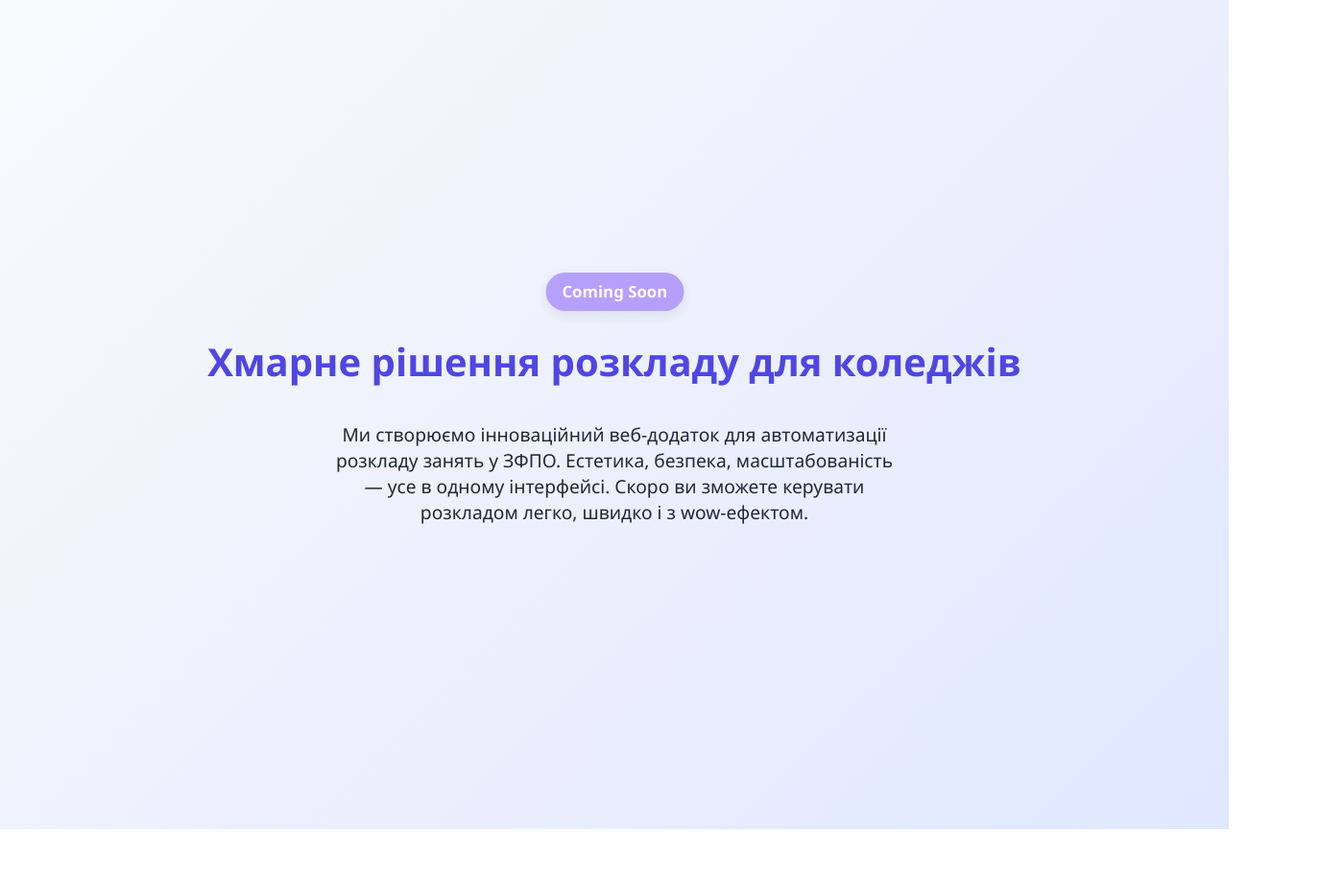
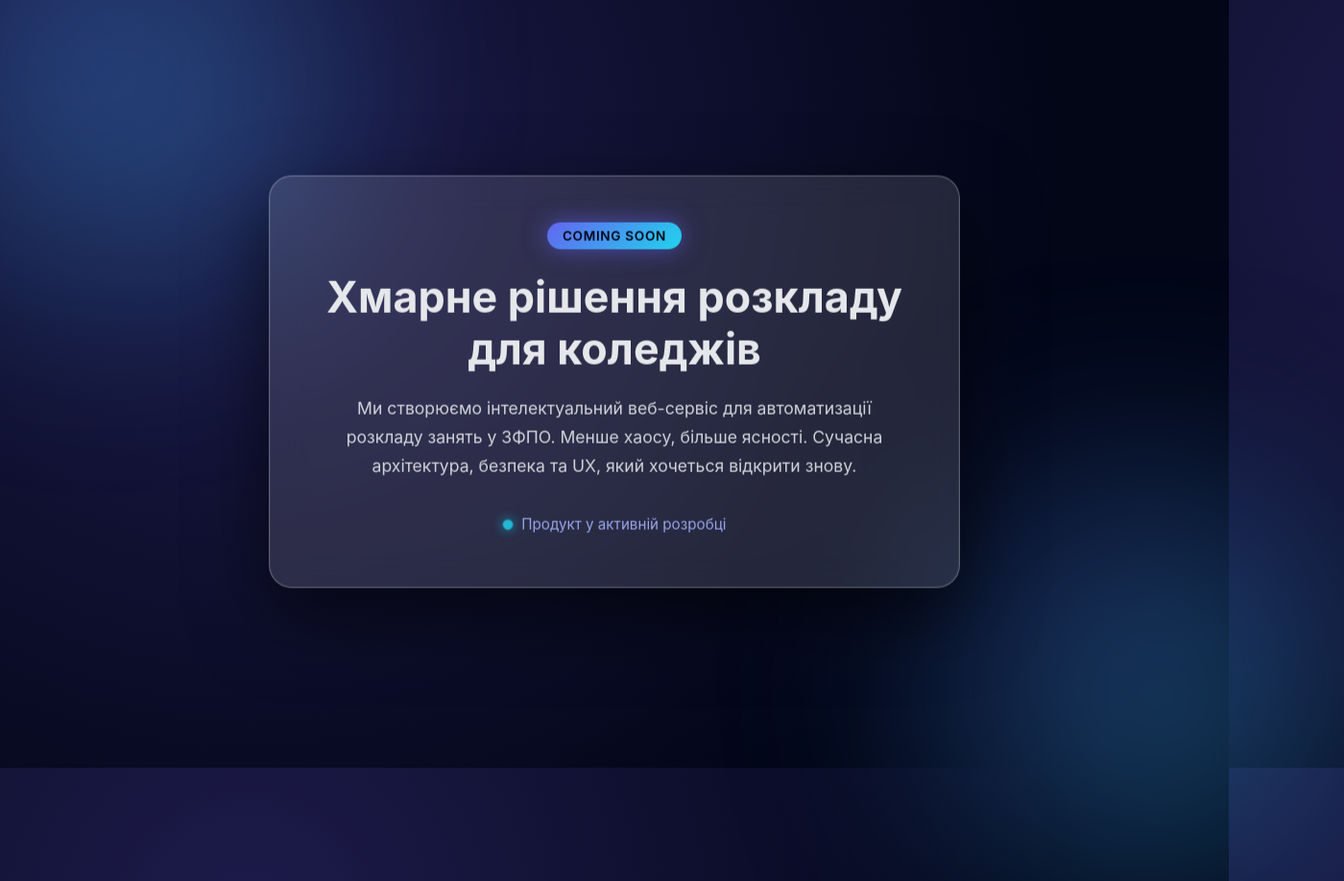
Before and after one commit to serawww7/schedpro.link-landing, a plain HTML site: page index.html in a window 1280 px wide. Shown: the whole page at 96% size, 1400 px wide, since content can reach past the window. Before the commit the page ends 864 px from the top, so only its background shows below. Drawn offline with Linux system fonts and the light colour scheme.

Commit message:
Refactor index.html for design enhancements
Updated styles and layout for improved aesthetics and functionality.

```diff
--- a/index.html
+++ b/index.html
@@ -4,69 +4,164 @@
   <meta charset="UTF-8" />
   <meta name="viewport" content="width=device-width, initial-scale=1.0" />
   <title>Хмарне рішення розкладу для коледжів</title>
+
   <style>
     :root {
-      --primary: #4f46e5;
-      --accent: #a78bfa;
-      --bg: #f9fafb;
-      --text: #1f2937;
+      --primary: #6366f1;
+      --accent: #22d3ee;
+      --glass: rgba(255, 255, 255, 0.12);
+      --border: rgba(255, 255, 255, 0.25);
+      --text: #e5e7eb;
+    }
+
+    * {
+      box-sizing: border-box;
     }
 
     body {
       margin: 0;
-      font-family: 'Segoe UI', sans-serif;
-      background: linear-gradient(135deg, var(--bg), #e0e7ff);
+      min-height: 100vh;
+      font-family: 'Inter', 'Segoe UI', system-ui, sans-serif;
+      background: radial-gradient(circle at 20% 20%, #1e1b4b, #020617 70%);
       color: var(--text);
       display: flex;
-      flex-direction: column;
       align-items: center;
       justify-content: center;
-      height: 100vh;
-      text-align: center;
+      overflow: hidden;
       padding: 2rem;
     }
 
+    /* Background blobs */
+    .blob {
+      position: absolute;
+      width: 420px;
+      height: 420px;
+      background: linear-gradient(135deg, var(--primary), var(--accent));
+      border-radius: 50%;
+      filter: blur(120px);
+      opacity: 0.35;
+      animation: float 12s ease-in-out infinite;
+    }
+
+    .blob.one {
+      top: -100px;
+      left: -100px;
+    }
+
+    .blob.two {
+      bottom: -120px;
+      right: -120px;
+      animation-delay: 4s;
+    }
+
+    @keyframes float {
+      0%, 100% { transform: translateY(0); }
+      50% { transform: translateY(-40px); }
+    }
+
+    /* Glass card */
+    .card {
+      position: relative;
+      max-width: 720px;
+      width: 100%;
+      padding: 3rem 3rem 3.5rem;
+      border-radius: 24px;
+      background: var(--glass);
+      backdrop-filter: blur(20px);
+      border: 1px solid var(--border);
+      box-shadow:
+        0 30px 80px rgba(0,0,0,0.6),
+        inset 0 0 0 1px rgba(255,255,255,0.05);
+      animation: cardFloat 6s ease-in-out infinite;
+      text-align: center;
+    }
+
+    @keyframes cardFloat {
+      0%, 100% { transform: translateY(0); }
+      50% { transform: translateY(-10px); }
+    }
+
+    .badge {
+      display: inline-block;
+      padding: 0.4rem 1rem;
+      font-size: 0.85rem;
+      font-weight: 600;
+      letter-spacing: 0.05em;
+      text-transform: uppercase;
+      border-radius: 999px;
+      background: linear-gradient(135deg, var(--primary), var(--accent));
+      color: #020617;
+      margin-bottom: 1.5rem;
+      box-shadow: 0 0 25px rgba(99,102,241,0.6);
+    }
+
     h1 {
-      font-size: 2.5rem;
-      color: var(--primary);
-      margin-bottom: 1rem;
+      font-size: clamp(2rem, 4vw, 2.8rem);
+      line-height: 1.2;
+      margin: 0 0 1.2rem;
+      font-weight: 700;
     }
 
     p {
-      font-size: 1.2rem;
-      max-width: 600px;
-      margin-bottom: 2rem;
+      font-size: 1.1rem;
+      line-height: 1.7;
+      opacity: 0.9;
+      max-width: 620px;
+      margin: 0 auto 2.2rem;
     }
 
-    .badge {
-      background: var(--accent);
-      color: white;
-      padding: 0.5rem 1rem;
-      border-radius: 999px;
-      font-weight: bold;
-      box-shadow: 0 4px 12px rgba(0,0,0,0.1);
-      animation: pulse 2s infinite;
+    .status {
+      display: inline-flex;
+      align-items: center;
+      gap: 0.6rem;
+      font-size: 0.95rem;
+      color: #a5b4fc;
+      opacity: 0.9;
+    }
+
+    .dot {
+      width: 10px;
+      height: 10px;
+      border-radius: 50%;
+      background: #22d3ee;
+      box-shadow: 0 0 12px #22d3ee;
+      animation: pulse 1.8s infinite;
     }
 
     @keyframes pulse {
       0% { transform: scale(1); opacity: 1; }
-      50% { transform: scale(1.05); opacity: 0.8; }
+      50% { transform: scale(1.4); opacity: 0.6; }
       100% { transform: scale(1); opacity: 1; }
     }
 
     @media (max-width: 600px) {
-      h1 { font-size: 2rem; }
-      p { font-size: 1rem; }
+      .card {
+        padding: 2.2rem 1.8rem 2.5rem;
+      }
     }
   </style>
 </head>
 <body>
-  <div class="badge">Coming Soon</div>
-  <h1>Хмарне рішення розкладу для коледжів</h1>
-  <p>
-    Ми створюємо інноваційний веб-додаток для автоматизації розкладу занять у ЗФПО.
-    Естетика, безпека, масштабованість — усе в одному інтерфейсі.
-    Скоро ви зможете керувати розкладом легко, швидко і з wow-ефектом.
-  </p>
+
+  <div class="blob one"></div>
+  <div class="blob two"></div>
+
+  <main class="card">
+    <div class="badge">Coming Soon</div>
+
+    <h1>Хмарне рішення розкладу<br>для коледжів</h1>
+
+    <p>
+      Ми створюємо інтелектуальний веб-сервіс для автоматизації
+      розкладу занять у ЗФПО. Менше хаосу, більше ясності.
+      Сучасна архітектура, безпека та UX, який хочеться відкрити знову.
+    </p>
+
+    <div class="status">
+      <div class="dot"></div>
+      Продукт у активній розробці
+    </div>
+  </main>
+
 </body>
 </html>
```
